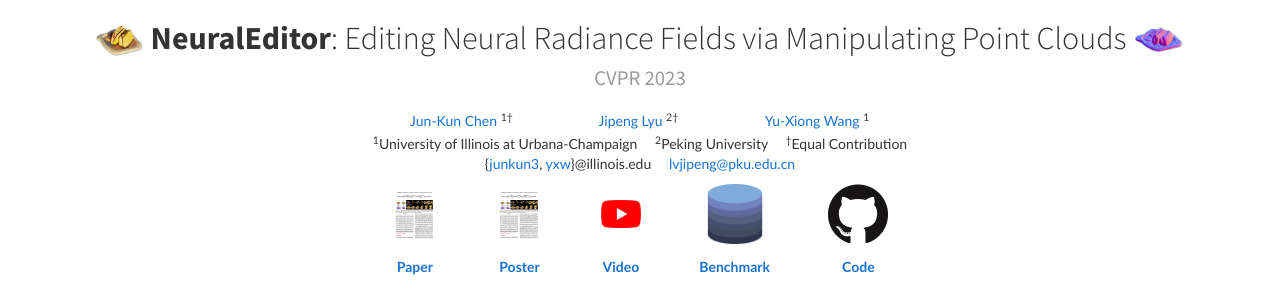
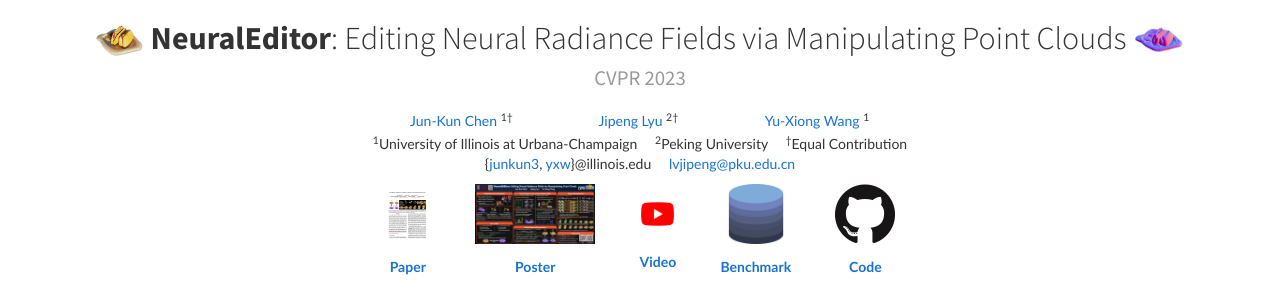
Before and after one commit to immortalCO/NeuralEditor, a plain HTML site: page docs/index.html in a window 1280 px wide. Shown: the top 293 px of the page. Drawn offline with Linux system fonts and the light colour scheme.

Commit message:
update links

```diff
--- a/docs/index.html
+++ b/docs/index.html
@@ -83,10 +83,10 @@
                 <li> <a href="https://arxiv.org/abs/2305.03049"> <img src="./img/paper_image.jpg" height="60px" />
                     <h4><strong>Paper</strong></h4>
                     </a> </li>
-                <li> <a href="javascript:alert('to be uploaded')"> <img src="./img/paper_image.jpg" height="60px" />
+                <li> <a href="./poster.pdf"> <img src="./img/poster_small.png" height="60px" />
                     <h4><strong>Poster</strong></h4>
                     </a> </li>
-                <li> <a href="javascript:alert('to be uploaded')"> <img src="./img/youtube_icon.png" height="60px" />
+                <li> <a href="./presentation.html"> <img src="./img/youtube_icon.png" height="50px" />
                     <h4><strong>Video</strong></h4>
                     </a> </li>
                 <li> <a href="javascript:alert('to be uploaded')">
```
Also changed, not shown: docs/img/poster_small.png (added), 1 other file.
